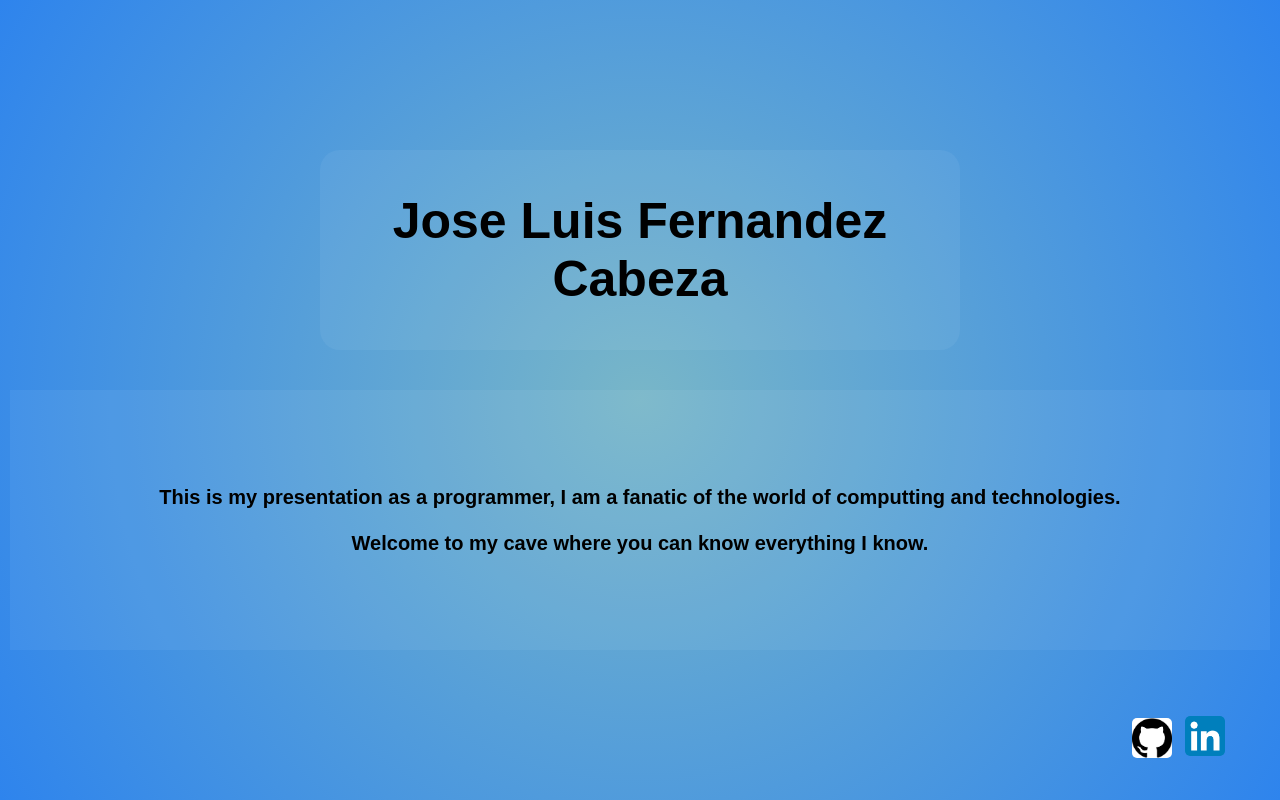
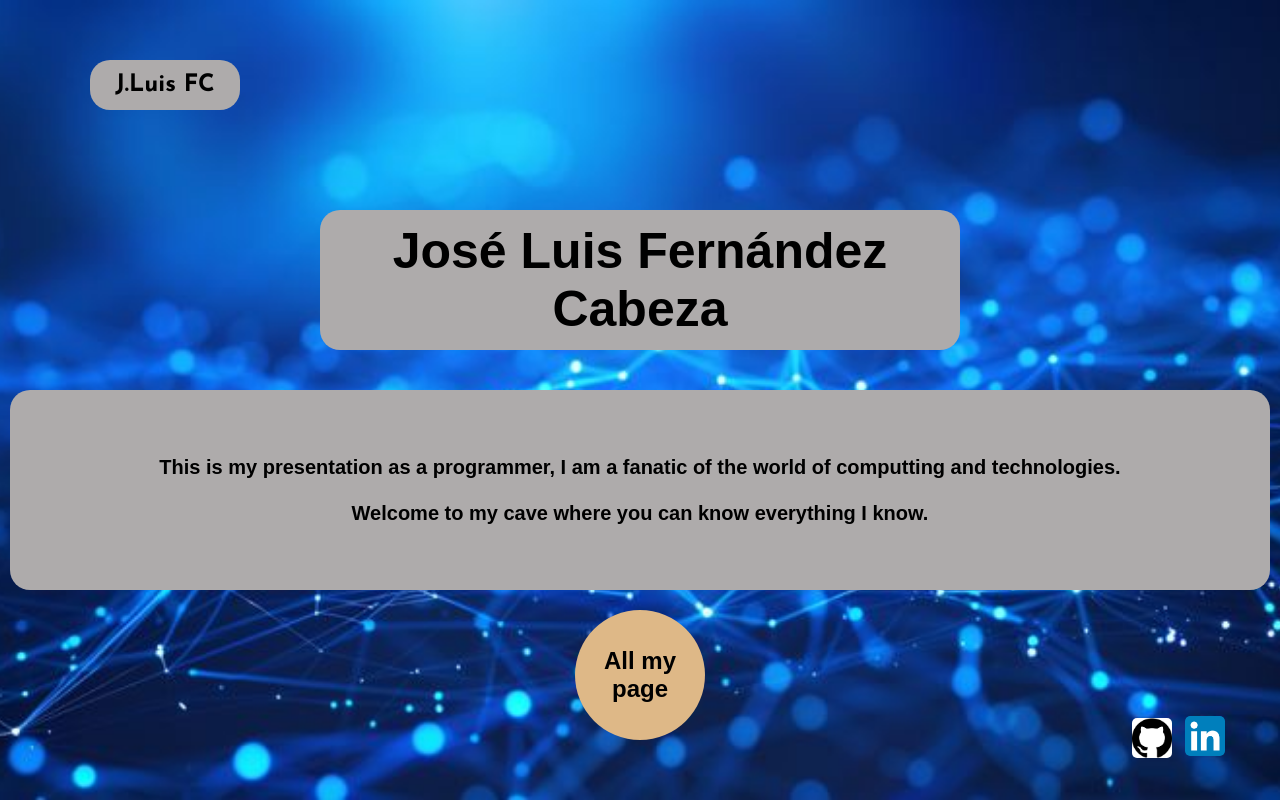
Before and after one commit to selukiler/Portfolio, a plain HTML site: page portfolio/index.html in a window 1280 px wide. Drawn offline with Linux system fonts and the light colour scheme; a web font is replaced by a local one.

Commit message:
Enlace de arriba a la izq y ajuste de marcos ok

```diff
--- a/css/style.css
+++ b/css/style.css
@@ -1,21 +1,33 @@
 @import url('https://fonts.googleapis.com/css2?family=SUSE+Mono:ital,wght@0,100..800;1,100..800&display=swap');
-
+@import url('https://fonts.googleapis.com/css2?family=Archivo+Black&family=Bitcount+Grid+Double+Ink:wght@100..900&family=Josefin+Sans:ital,wght@0,100..700;1,100..700&family=SUSE+Mono:ital,wght@0,100..800;1,100..800&display=swap');
 html,body{
     height: 100%;
     margin: 0;
 }
 body {
     background: radial-gradient(circle, #78b6c8, #2e84ed);
+    background-image: url('../img/fondo.jpg');
+    background-repeat: no-repeat;
+    background-size: cover;
+    background-position: center;
     display: flex;
     justify-content: center;
     align-items: center;
     flex-direction: column;
+    opacity: 0;
+    animation: fadeIn 2s forwards;
+}
+
+@keyframes fadeIn {
+    to {
+        opacity: 1;
+    }
 }
 .central{
     width: 50%;
-    height: 200px;
+    height: 140px;
     margin-bottom: 40px;
-    background-color: rgba(255,255,255,0.05);
+    background-color: rgb(174, 171, 171);
     display: flex;
     flex-direction: column;
     align-items: center;
@@ -30,12 +42,13 @@ body {
 }
 .intro{
     width: 1200px;
-    height: 200px;
+    height: 140px;
     padding: 30px;
     justify-content: center;
     text-align: center;
     align-items: center;
-    background-color: rgba(255,255,255,5%);
+    background-color: rgba(174, 171, 171);
+    border-radius: 20px;
     display: flex;
     flex-direction: column;
     font-family: SUSE Mono, Arial, sans-serif;
@@ -77,3 +90,58 @@ body {
 .git:hover {
     transform: scale(1.2);
 }
+
+.enlace{
+    width: 130px;
+    height: 130px;
+    display: flex;
+    justify-content: center;
+    align-items: center;
+    text-align: center;
+    position: fixed;
+    bottom: 60px;
+    background-color: burlywood;
+    border-radius: 50%;
+}
+.p1{
+    font-family: SUSE Mono, Arial, sans-serif;
+    font-weight: bold;
+    font-size: x-large;
+}
+
+@keyframes rotate360 {
+    from { transform: rotate(0deg); }
+    to { transform: rotate(360deg); }
+}
+
+.p1:hover{
+    transform: scale(1.2);
+    transition: all 0.3s ease;
+    animation: rotate360 5s linear infinite;
+    background-color: burlywood;
+    border-radius: 50%;
+}
+
+.up-left{
+    width: 150px;
+    height: 50px;
+    display: flex;
+    justify-content: center;
+    align-items: center;
+    background-color: rgba(174, 171, 171);
+    border-radius: 20px;
+    position: fixed;
+    top: 60px;
+    left: 90px;
+    text-align: center;
+    font-family: Josefin Sans, Arial, sans-serif;
+    font-size: x-large;
+    font-weight: bold;
+    color: black;
+}
+
+.up-left:hover{
+    color: #1e326e;
+    transform: scale(1.3);
+    transition: all 0.6s ease;
+}
--- a/portfolio/index.html
+++ b/portfolio/index.html
@@ -7,8 +7,13 @@
     <link rel="stylesheet" href="../css/style.css">
 </head>
 <body>
+<a href="index.html">
+<div class="up-left">
+    <p>J.Luis FC</p>
+</div>
+</a>
 <div class="central">
-<p class="nombre">Jose Luis Fernandez Cabeza</p>
+<p class="nombre">José Luis Fernández Cabeza</p>
 </div>
 <div class="intro">
 <p>This is my presentation as a programmer, I am a fanatic of the world of computting and technologies.<br><br>
@@ -22,5 +27,9 @@ Welcome to my cave where you can know everything I know.</p>
         <img class="linke" src="../img/LinkedIn_icon.png" alt="Enlace y logo de Linkedin">
     </a>
 </div>
+
+<div class="enlace">
+    <p class="p1">All my page</p>
+</div>
 </body>
 </html>
```
Also changed, not shown: img/fondo.jpg (added).
